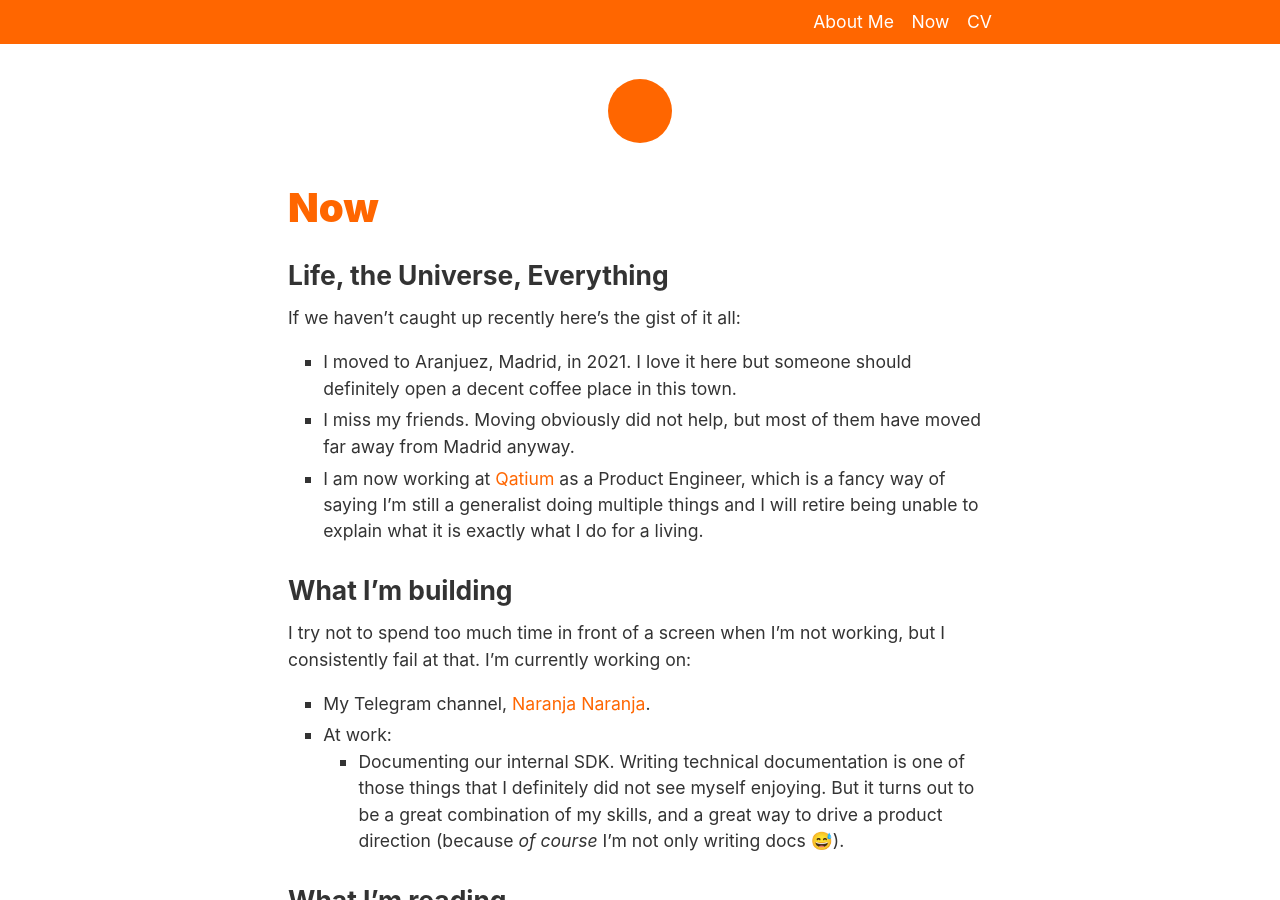
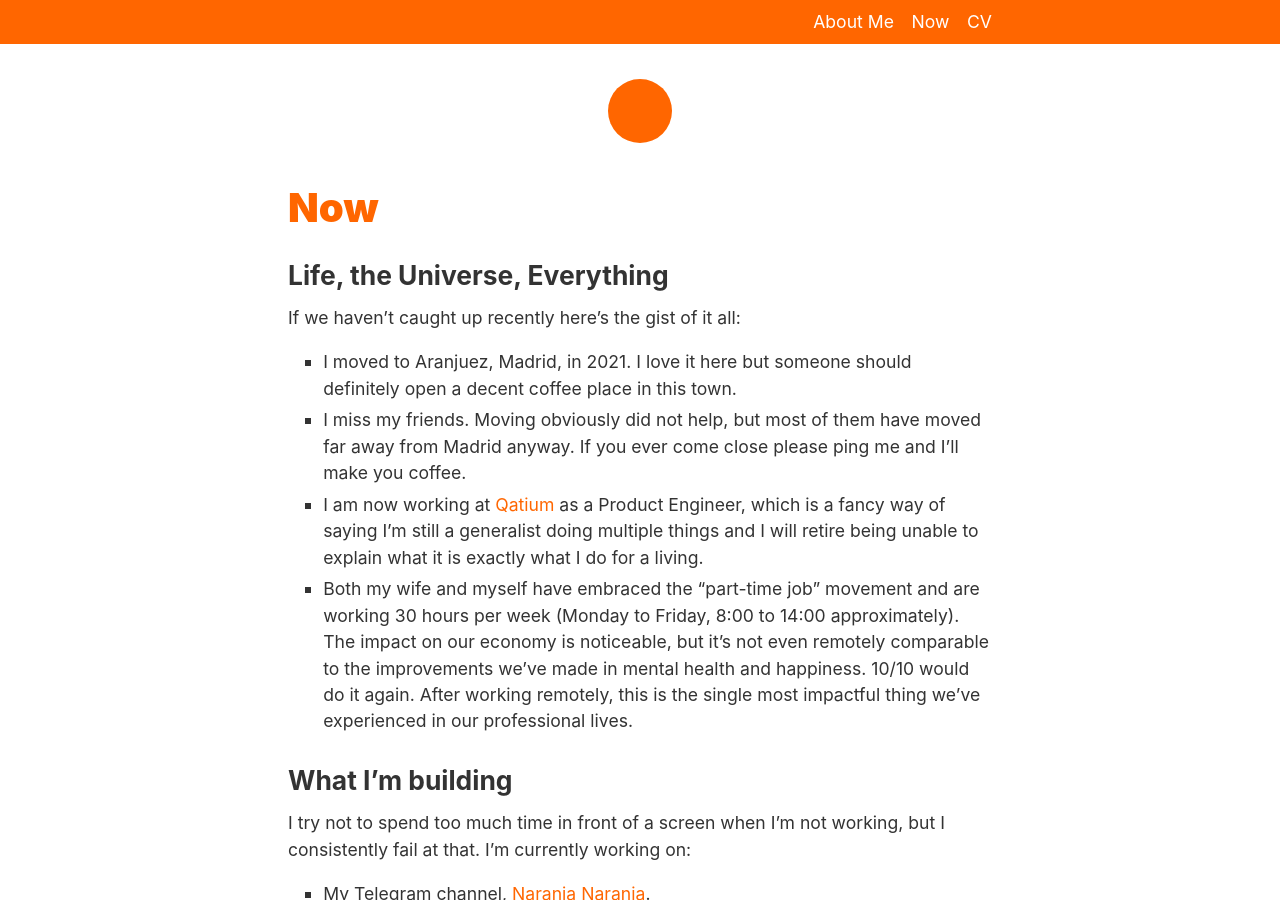
Before and after one commit to bomberstudios/me, a Jekyll site: the page built from now.md, in a window 1280 px wide and 900 px high. Built offline with Jekyll 4.4.1, drawn with Linux system fonts in a browser that asks for light colours; a script that is not in the unit is left out.

Commit message:
Update now.md

```diff
--- a/now.md
+++ b/now.md
@@ -10,8 +10,9 @@ layout: page
 If we haven't caught up recently here's the gist of it all:
 
 - I moved to Aranjuez, Madrid, in 2021. I love it here but someone should definitely open a decent coffee place in this town.
-- I miss my friends. Moving obviously did not help, but most of them have moved far away from Madrid anyway.
+- I miss my friends. Moving obviously did not help, but most of them have moved far away from Madrid anyway. If you ever come close please ping me and I'll make you coffee.
 - I am now working at [Qatium](https://qatium.com) as a Product Engineer, which is a fancy way of saying I'm still a generalist doing multiple things and I will retire being unable to explain what it is exactly what I do for a living.
+- Both my wife and myself have embraced the "part-time job" movement and are working 30 hours per week (Monday to Friday, 8:00 to 14:00 approximately). The impact on our economy is noticeable, but it's not even remotely comparable to the improvements we've made in mental health and happiness. 10/10 would do it again. After working remotely, this is the single most impactful thing we've experienced in our professional lives.
 
 ## What I'm building
 
```
